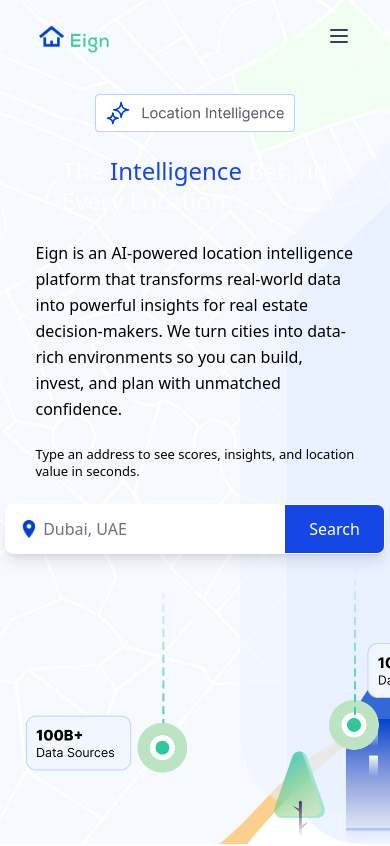
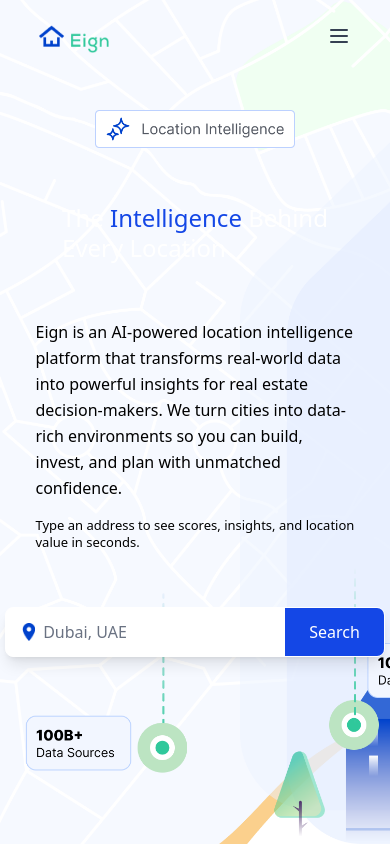
Before and after one commit to keyup-lo/eign-frontend, a Next.js app: page / in a window 390 px wide. Shown: the top 846 px of the page. Built offline with nearby package versions, Linux system fonts and the light colour scheme.

Commit message:
rework of herosection

```diff
--- a/src/components/Homepage/HeroSection.tsx
+++ b/src/components/Homepage/HeroSection.tsx
@@ -34,11 +34,12 @@
             {/* Description */}
             <p className="hero-text text-gray-500 font-normal text-sm leading-relaxed max-w-lg">
               Eign is an AI-powered location intelligence platform that transforms real-world data into powerful insights for real estate decision-makers. We turn cities into data-rich environments so you can build, invest, and plan with unmatched confidence.
+              <span className="over-text text-gray-500 text-xs hidden">
+                Type an address to see scores, insights, and location value in seconds.
+              </span>
             </p>
 
-            <p className="over-text text-gray-500 text-xs hidden">
-                Type an address to see scores, insights, and location value in seconds.
-            </p>
+
 
             {/* Search Bar */}
             <div className="space-y-3">
--- a/src/components/styles/homepage/herosection.css
+++ b/src/components/styles/homepage/herosection.css
@@ -20,9 +20,11 @@
         display: block;
         color: black;
         font-size: small;
+        margin-top: 5%;
     }
 
     .main-container{
+        height: 70vh;
         display: flex;
         flex-direction: column;
         align-items: center;
```
